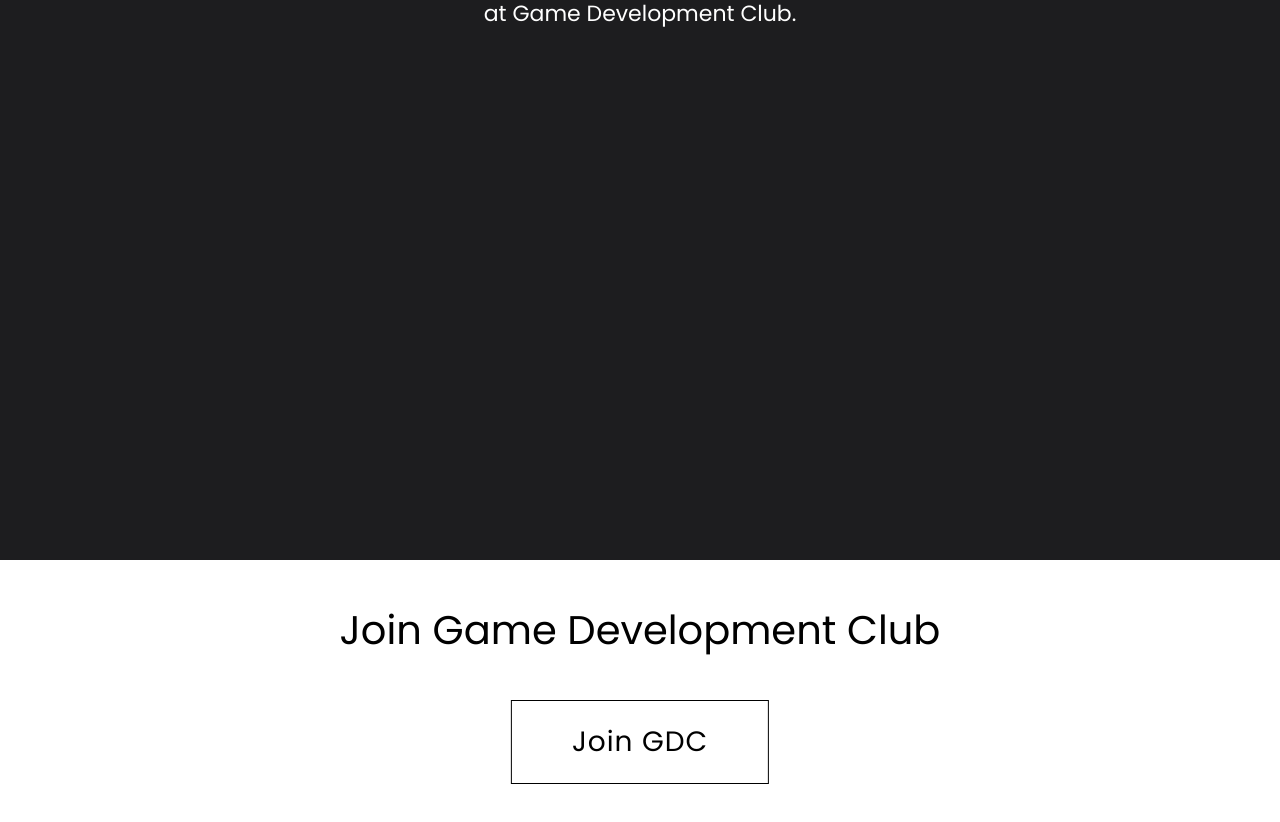
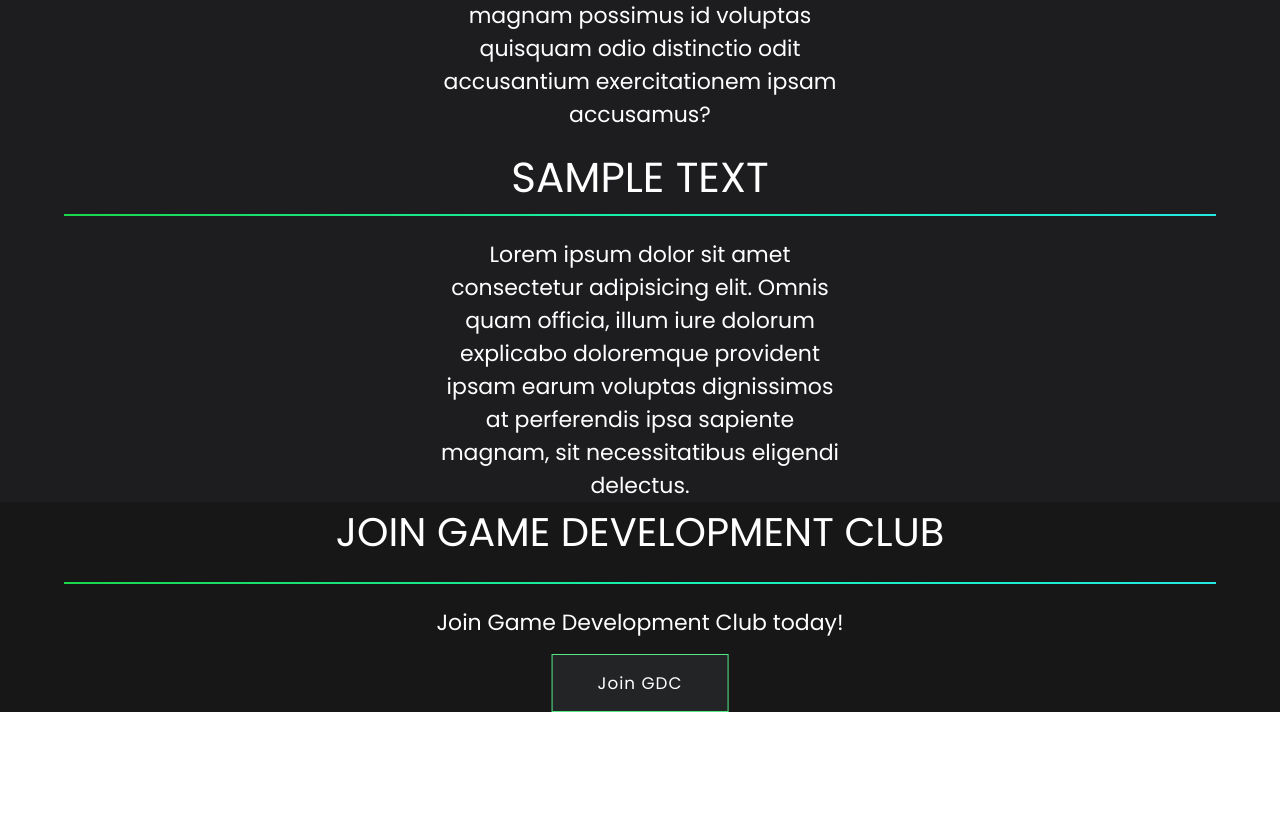
Before and after one commit to estebangarcia21/gdc-website, a React (Create React App) app in the folder website/: page / in a window 1280 px wide. Shown: the part 1040-1862 px from the top of the page. After the commit the page ends 1752 px from the top, so only its background shows below. Built offline with nearby package versions, Linux system fonts and the light colour scheme; the HTML template or start-up script is replaced by a standard one; a web font is replaced by a local one.

Commit message:
Completed basic homepage template and added section components

```diff
--- a/website/src/assets/scss/App.css
+++ b/website/src/assets/scss/App.css
@@ -10,12 +10,17 @@
   background-color: #232426;
 }
 
+#pre-footer {
+  position: relative;
+  width: 100%;
+  background-color: #171718;
+}
+
 .page-content {
   position: relative;
+  background-color: #1d1d1f;
   width: 100%;
-  height: 100vh;
-  margin-top: 0px;
-  background-color: #1d1d1f;
+  margin: 0px;
 }
 
 .horizontal-bar {
@@ -25,10 +30,6 @@
   margin-left: auto;
   margin-right: auto;
   background-image: linear-gradient(127deg, #1ad74c 0%, #18f1b4 54%, #22e9e2 100%);
-}
-
-.gdc-artist-img {
-  margin-top: 175px;
 }
 
 .description-image, .description-image--right, .description-image--left {
@@ -62,6 +63,8 @@
   font-family: "Poppins", cursive;
   font-size: 40px;
   text-align: left;
+  margin-top: 0px;
+  margin-bottom: 0px;
   color: white;
 }
 
@@ -80,8 +83,7 @@
   font-family: "Poppins", cursive;
   font-size: 22px;
   text-align: center;
-  margin-top: 20px;
-  margin-bottom: 100px;
+  margin-bottom: 0px;
   max-width: 30ch;
   word-wrap: break-word;
   color: white;
@@ -179,37 +181,22 @@
   outline: none;
 }
 
-.header-button-join-now, .header-button-join-now--large {
+.header-button-join-now {
   position: relative;
-  -webkit-transform: translate(0, 25%);
-          transform: translate(0, 25%);
-  right: 30px;
-  z-index: 1;
-  float: right;
   font-family: "Poppins", cursive;
-  font-size: 14px;
+  font-size: 16.8px;
+  display: inline-block;
   letter-spacing: 1px;
-  color: black;
-  text-align: center;
-  border: solid 1px black;
-  background-color: white;
-  padding: 10px 30px;
-  border-radius: 32px;
-  -webkit-transition: color 0.3s;
-  transition: color 0.3s;
+  color: white;
+  margin-top: 15px;
+  border: solid 1px #55e685;
+  background: #232426;
+  padding: 15px 45px;
   -webkit-transition: background-color 0.2s, color 0.2s, width 0.2s, border-width 0.2s, border-color 0.2s;
   transition: background-color 0.2s, color 0.2s, width 0.2s, border-width 0.2s, border-color 0.2s;
 }
 
-.header-button-join-now--large {
-  font-size: 28px;
-  padding: 20px 60px;
-  float: left;
-  border-radius: 0px;
-  margin-bottom: 100px;
-}
-
-.header-button-join-now:hover, .header-button-join-now--large:hover {
+.header-button-join-now:hover {
   background-color: black;
   color: white;
 }
@@ -423,6 +410,10 @@ a {
           transform: translate(0%, -50%);
 }
 
+.black {
+  color: black;
+}
+
 .horizontal-center {
   position: relative;
   left: 50%;
--- a/website/src/assets/scss/App.scss
+++ b/website/src/assets/scss/App.scss
@@ -29,6 +29,10 @@ a {
     transform: translate(0%, -50%);
 }
 
+.black {
+    color: black;
+}
+
 .horizontal-center {
     position: relative;
 
--- a/website/src/assets/scss/_header-footer.scss
+++ b/website/src/assets/scss/_header-footer.scss
@@ -49,27 +49,23 @@
 }
 
 .header-button-join-now {
+    $scale-factor: 1.5;
+
     position: relative;
 
-    transform: translate(0, 25%);
-    right: 30px;
+    font-family: $standard-font;
+    font-size: 14px * $scale-factor / 1.25;
 
-    z-index: 1;
-    float: right;
+    display: inline-block;
 
-    font-family: $standard-font;
-    font-size: 14px;
     letter-spacing: 1px;
-    color: black;
-    text-align: center;
+    color: white;
 
-    border: solid 1px black;
-    background-color: white;
-    padding: 10px 30px;
-    border-radius: 32px;
+    margin-top: 15px;
 
-    -webkit-transition: color 0.3s;
-    transition: color 0.3s;
+    border: solid 1px #55e685;
+    background: $standard-color;
+    padding: 10px * $scale-factor 30px * $scale-factor;
 
     $transition-time: 0.2s;
 
@@ -79,21 +75,6 @@
     transition: background-color $transition-time, color $transition-time,
         width $transition-time, border-width $transition-time,
         border-color $transition-time;
-
-    &--large {
-        @extend .header-button-join-now;
-
-        $scale-factor: 2;
-
-        font-size: 14px * $scale-factor;
-        padding: 10px * $scale-factor 30px * $scale-factor;
-
-        float: left;
-
-        border-radius: 0px;
-
-        margin-bottom: 100px;
-    }
 }
 
 .header-button-join-now:hover {
--- a/website/src/assets/scss/_homepage.scss
+++ b/website/src/assets/scss/_homepage.scss
@@ -1,4 +1,5 @@
 $tile-color-a: #1d1d1f;
+$tile-color-b: #171718;
 
 #title-background {
     position: relative;
@@ -20,15 +21,19 @@ $tile-color-a: #1d1d1f;
     background-color: $standard-color;
 }
 
+#pre-footer {
+    position: relative;
+    width: 100%;
+
+    background-color: $tile-color-b;
+}
+
 .page-content {
     position: relative;
+    background-color: $tile-color-a;
 
     width: 100%;
-    height: 100vh;
-
-    margin-top: 0px;
-
-    background-color: $tile-color-a;
+    margin: 0px;
 }
 
 .horizontal-bar {
@@ -41,10 +46,6 @@ $tile-color-a: #1d1d1f;
     margin-right: auto;
 
     background-image: $standard-gradient;
-}
-
-.gdc-artist-img {
-    margin-top: 175px;
 }
 
 .description-image {
@@ -86,6 +87,9 @@ $tile-color-a: #1d1d1f;
     font-size: 40px;
     text-align: left;
 
+    margin-top: 0px;
+    margin-bottom: 0px;
+
     color: white;
 
     &--centered {
@@ -111,8 +115,7 @@ $tile-color-a: #1d1d1f;
     font-size: 22px;
     text-align: center;
 
-    margin-top: 20px;
-    margin-bottom: 100px;
+    margin-bottom: 0px;
 
     max-width: $text-block-size;
     word-wrap: break-word;
--- a/website/src/pages/home.tsx
+++ b/website/src/pages/home.tsx
@@ -1,5 +1,23 @@
 import React from 'react';
 import { Link } from 'react-router-dom';
+
+interface InfoSectionProps {
+    title: string;
+}
+
+const InfoSection: React.FC<InfoSectionProps> = (props) => {
+    return (
+        <div>
+            <div className='page-content'>
+                <div className='information-section-header'>{props.title}</div>
+
+                <div className='horizontal-bar' />
+
+                <p className='text'>{props.children}</p>
+            </div>
+        </div>
+    );
+};
 
 const Homepage: React.FC = () => {
     return (
@@ -15,30 +33,36 @@ const Homepage: React.FC = () => {
                 </div>
             </div>
 
-            <div className='page-content'>
-                <div className='information-section-header'>
-                    Building our Community
-                </div>
+            <InfoSection title='BUILDING OUR COMMUNITY'>
+                Lorem ipsum, dolor sit amet consectetur adipisicing elit. A ad
+                consequatur porro ipsam. Vitae provident dolore iste, corrupti
+                magnam possimus id voluptas quisquam odio distinctio odit
+                accusantium exercitationem ipsam accusamus?
+            </InfoSection>
+
+            <InfoSection title='SAMPLE TEXT'>
+                Lorem ipsum dolor sit amet consectetur adipisicing elit. Omnis
+                quam officia, illum iure dolorum explicabo doloremque provident
+                ipsam earum voluptas dignissimos at perferendis ipsa sapiente
+                magnam, sit necessitatibus eligendi delectus.
+            </InfoSection>
+
+            <div id='pre-footer'>
+                <p className='subtitle-text horizontal-text-center'>
+                    JOIN GAME DEVELOPMENT CLUB
+                </p>
 
                 <div className='horizontal-bar' />
 
-                <p className='text'>
-                    Game Development Club is always looking for artists,
-                    programmers, writers, musicians, and animators to make up
-                    our community and team at Game Development Club.
-                </p>
+                <p className='text'>Join Game Development Club today!</p>
+
+                <Link
+                    to='join-gdc'
+                    className='header-button-join-now horizontal-center'
+                >
+                    Join GDC
+                </Link>
             </div>
-
-            <p className='subtitle-text--black subtitle-text--centered'>
-                Join Game Development Club
-            </p>
-
-            <Link
-                to='join-gdc'
-                className='header-button-join-now--large horizontal-center'
-            >
-                Join GDC
-            </Link>
         </div>
     );
 };
```
Also changed, not shown: 1 other file (tests, documents, lock files or other folders).
